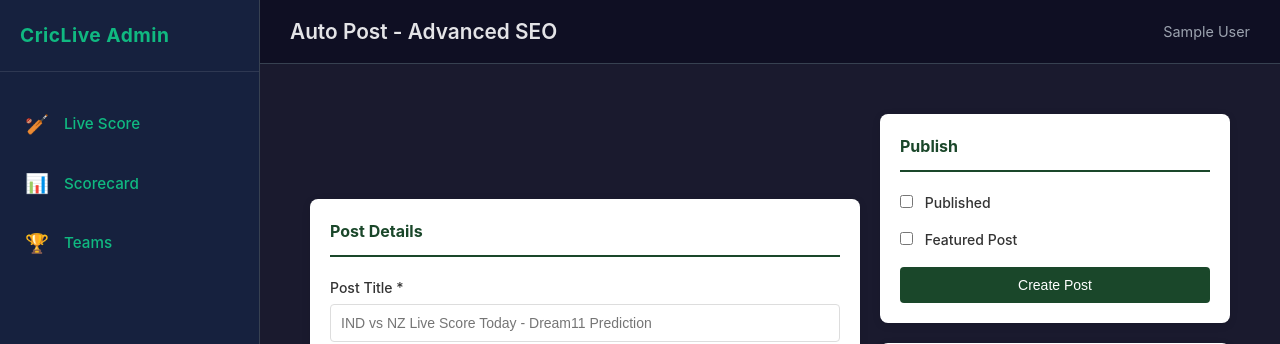
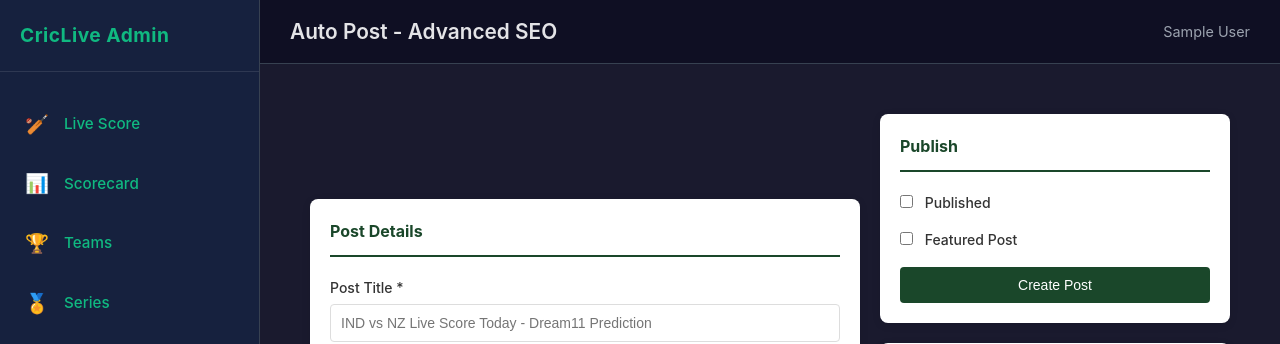
Before and after one commit to codinghunt24/Cricket-Hub, a Flask app: page /admin/auto-post in a window 1280 px wide. Shown: the top 344 px of the page. Run offline with Flask 3, Linux system fonts and the light colour scheme; the visitor is signed in with stand-in values (Sample User, id 1); data that the repository does not hold is empty; some libraries are stand-ins or nearby versions.

Commit message:
Add a navigation item for series to the admin panel
Add a new 'Series' navigation link to the admin panel sidebar located in templates/admin/base.html.

Replit-Commit-Author: Agent
Replit-Commit-Session-Id: a806fcb6-b4fd-428f-a640-1884e96474a0
Replit-Commit-Checkpoint-Type: full_checkpoint
Replit-Commit-Event-Id: 411928b8-1b36-4994-985a-e8fde31982a3
Replit-Commit-Screenshot-Url: https://storage.googleapis.com/screenshot-production-us-central1/a7f3b72c-cf14-4385-a365-bfcef702b8a4/a806fcb6-b4fd-428f-a640-1884e96474a0/L5tcvmb
Replit-Helium-Checkpoint-Created: true

```diff
--- a/templates/admin/base.html
+++ b/templates/admin/base.html
@@ -36,6 +36,12 @@
                         <a href="/admin/teams" class="sidebar-link">
                             <span class="sidebar-icon">&#127942;</span>
                             <span class="sidebar-text">Teams</span>
+                        </a>
+                    </li>
+                    <li class="sidebar-item {% if request.path == '/admin/series' %}active{% endif %}">
+                        <a href="/admin/series" class="sidebar-link">
+                            <span class="sidebar-icon">&#127941;</span>
+                            <span class="sidebar-text">Series</span>
                         </a>
                     </li>
                 </ul>
```
